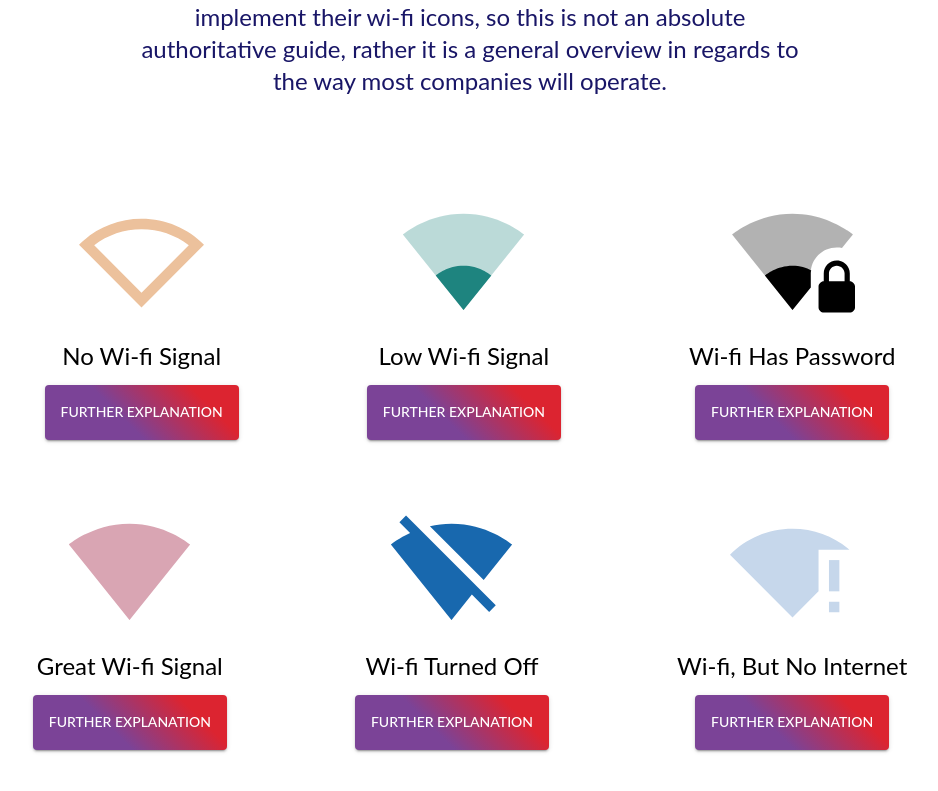
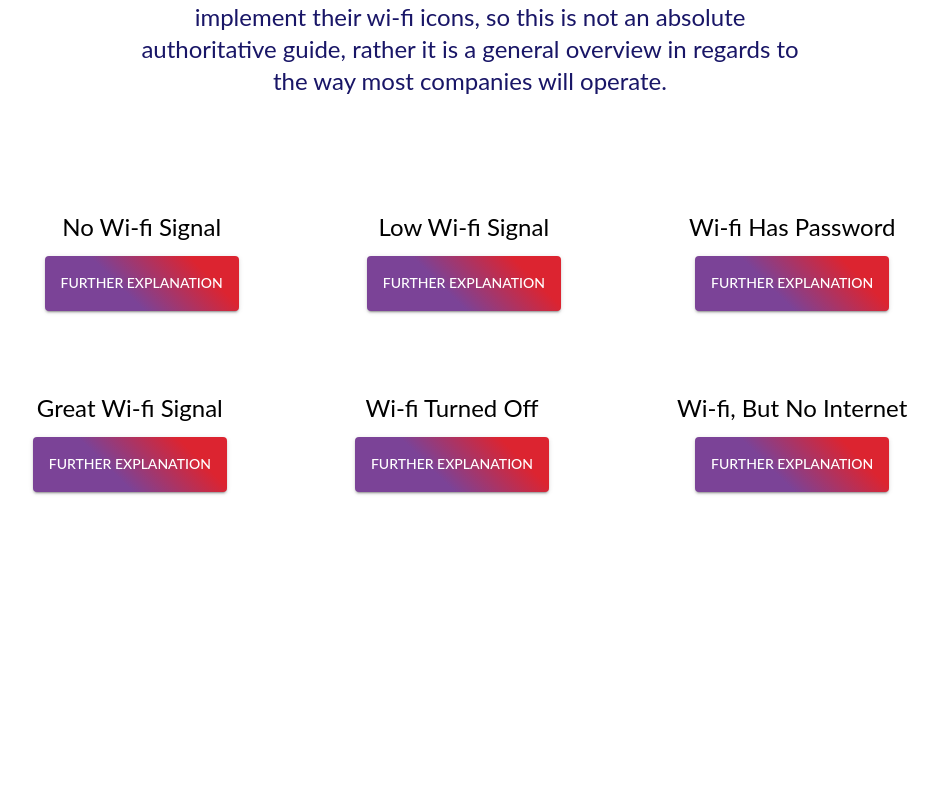
Before and after one commit to jmoney2001/v5_cps530, a React (Create React App) app: page /page4 in a window 1280 px wide. Shown: the part 599-1390 px from the top of the page, without its empty margins (170-1108 px from the left). After the commit the page ends 1179 px from the top, so only its background shows below. Built offline with nearby package versions, Linux system fonts and the light colour scheme.

Commit message:
Update Page4.js

```diff
--- a/src/Page4.js
+++ b/src/Page4.js
@@ -3,12 +3,13 @@ import { makeStyles } from "@mui/styles";
 import { Typography } from "@mui/material";
 import "./App.css";
 import Grid from "./Grid";
-import SignalWifi0BarIcon from "@mui/icons-material/SignalWifi0Bar";
+/*import SignalWifi0BarIcon from "@mui/icons-material/SignalWifi0Bar";
 import SignalWifi1BarIcon from "@mui/icons-material/SignalWifi1Bar";
 import SignalWifi1BarLockIcon from "@mui/icons-material/SignalWifi1BarLock";
 import SignalWifi4BarIcon from "@mui/icons-material/SignalWifi4Bar";
 import SignalWifiOffIcon from "@mui/icons-material/SignalWifiOff";
 import SignalWifiStatusbarConnectedNoInternet4Icon from "@mui/icons-material/SignalWifiStatusbarConnectedNoInternet4";
+*/
 
 const theme = createTheme({
   palette: {
@@ -79,31 +80,32 @@ function Page4() {
         </div>
         <div className={`${classes.grid} ${classes.bigSpace}`}>
           <Grid
-            icon={
+            /*icon={
               <SignalWifi0BarIcon
                 style={{ fill: "#ECC19C", height: "125", width: "125" }}
               />
-            }
+            }*/
             title="No Wi-fi Signal"
             buttonTitle="Further Explanation"
             popUp="This indicates that this wi-fi network exists, but currently there isn't really any signal strength that one can connect to."
           />
           <Grid
+          /*
             icon={
               <SignalWifi1BarIcon
                 style={{ fill: "#1E847F", height: "125", width: "125" }}
               />
-            }
+            }*/
             title="Low Wi-fi Signal"
             buttonTitle="Further Explanation"
             popUp="Wi-fi signal strength can vary widely... This is a case of a signal that tends towards the weaker side. Weaker signal strengths tend to result in more unstable connections."
           />
           <Grid
-            icon={
+            /*icon={
               <SignalWifi1BarLockIcon
                 style={{ fill: "#000000", height: "125", width: "125" }}
               />
-            }
+            }*/
             title="Wi-fi Has Password"
             buttonTitle="Further Explanation"
             popUp="This means that there is a wi-fi connection you have not connected to yet, and there is a password on it. To connect to it you must enter the correct password or else you cannot access the wi-fi."
@@ -111,31 +113,31 @@ function Page4() {
         </div>
         <div className={`${classes.grid} ${classes.littleSpace}`}>
           <Grid
-            icon={
+            /*icon={
               <SignalWifi4BarIcon
                 style={{ fill: "#D9A5B3", height: "125", width: "125" }}
               />
-            }
+            }*/
             title="Great Wi-fi Signal"
             buttonTitle="Further Explanation"
             popUp="Wi-fi signal strength can vary widely... This is a case of a signal that tends towards the stronger side. Stronger signal strengths tend to result in more stable connections."
           />
           <Grid
-            icon={
+            /*icon={
               <SignalWifiOffIcon
                 style={{ fill: "#1868AE", height: "125", width: "125" }}
               />
-            }
+            }*/
             title="Wi-fi Turned Off"
             buttonTitle="Further Explanation"
             popUp="This usually means that the wi-fi feature on your device is turned off... turn it back on to start connecting to wi-fi."
           />
           <Grid
-            icon={
+            /*icon={
               <SignalWifiStatusbarConnectedNoInternet4Icon
                 style={{ fill: "#C6D7EB", height: "125", width: "125" }}
               />
-            }
+            }*/
             title="Wi-fi, But No Internet"
             buttonTitle="Further Explanation"
             popUp="This indicates that there is a working wi-fi signal coming from the router, but the internet that the router is connected to does not work. So one can hypothetically connect to this wi-fi network, but cannot access the internet."
```
